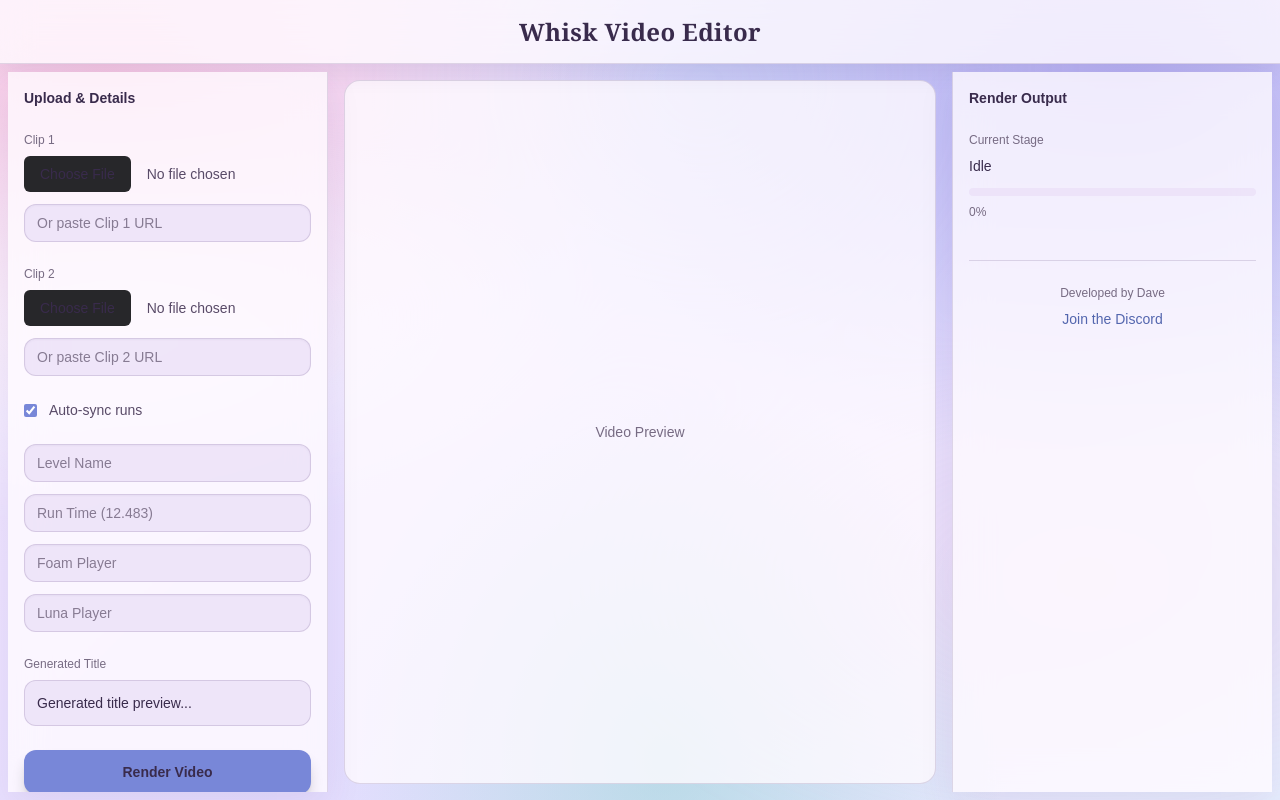
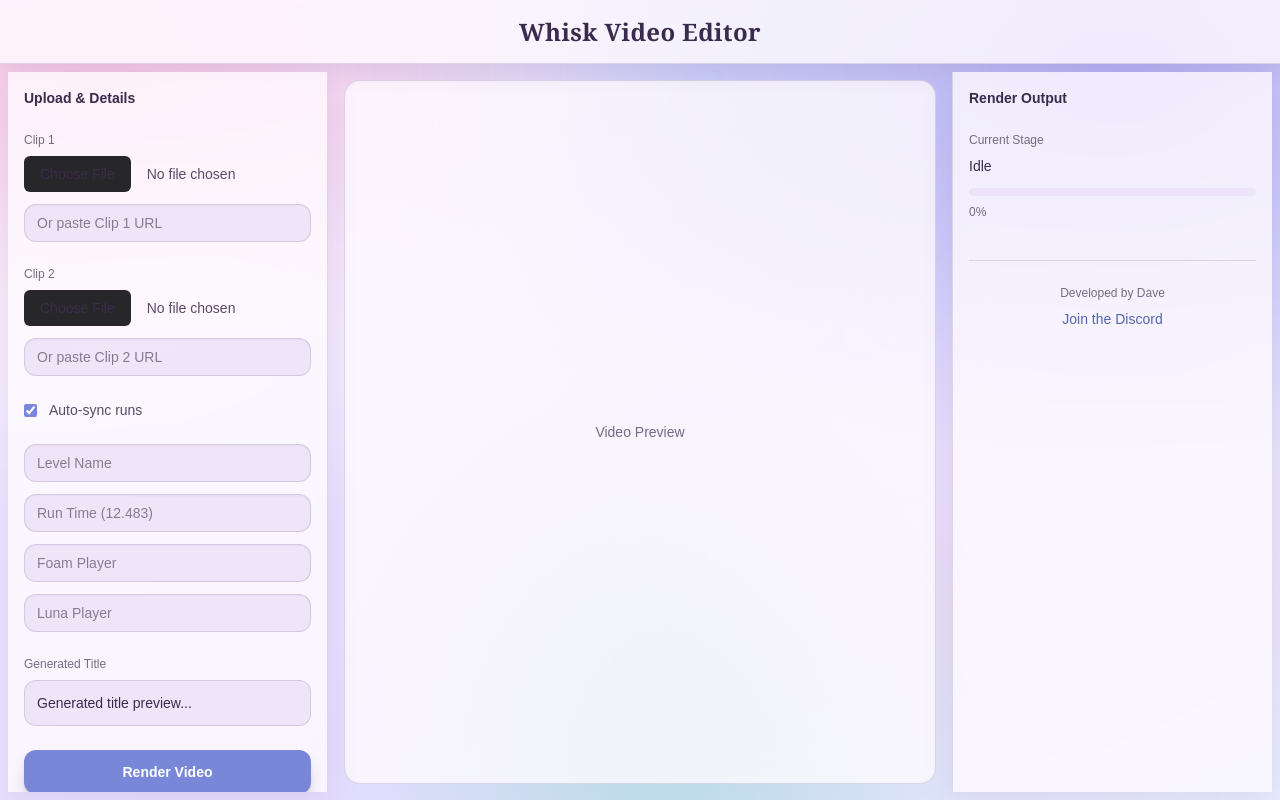
Before and after one commit to Dave-III/Whisk-Render-Service-V2, a Next.js app in the folder frontend/: page / in a window 1280 px wide. Built offline with nearby package versions, Linux system fonts and the light colour scheme; no server answers.

Commit message:
Improve watercolor control contrast

```diff
--- a/frontend/app/globals.css
+++ b/frontend/app/globals.css
@@ -58,6 +58,9 @@ body {
 .editor-backdrop .border-zinc-700 { border-color: var(--line); }
 
 .editor-backdrop .text-white { color: var(--ink); }
+.editor-backdrop .bg-blue-600.text-white,
+.editor-backdrop .bg-red-600.text-white,
+.editor-backdrop .bg-green-600.text-white { color: #fff !important; }
 .editor-backdrop .text-zinc-300 { color: var(--ink-soft); }
 .editor-backdrop .text-zinc-400,
 .editor-backdrop .text-zinc-500 { color: var(--muted); }
```
